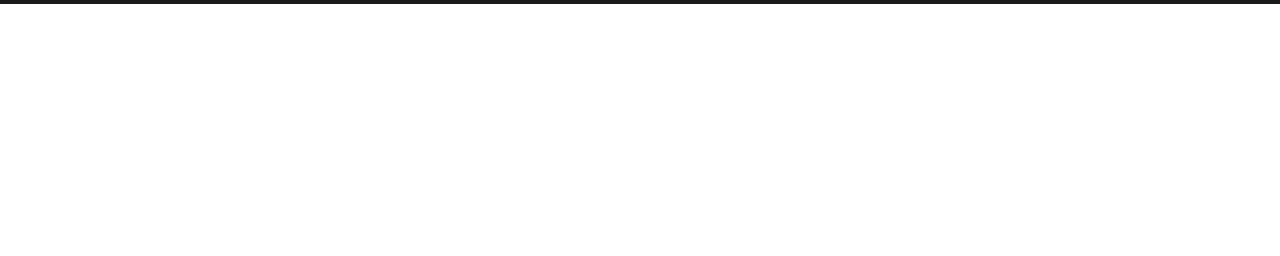
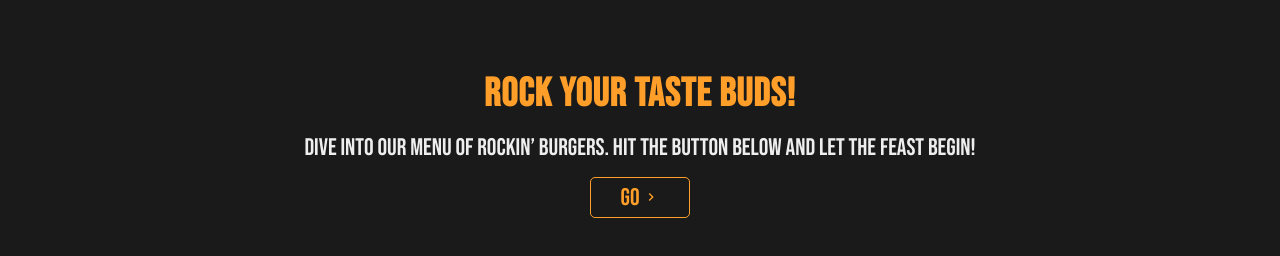
Before and after one commit to Oriiromero/Bass-Buns, a React (Vite) app: page / in a window 1280 px wide. Shown: the part 2294-2550 px from the top of the page. Before the commit the page ends 2298 px from the top, so only its background shows below. Built offline with nearby package versions, Linux system fonts and the light colour scheme.

Commit message:
menuButton done

```diff
--- a/package.json
+++ b/package.json
@@ -13,6 +13,7 @@
     "@emotion/react": "^11.11.3",
     "@emotion/styled": "^11.11.0",
     "@mui/icons-material": "^5.15.3",
+    "@mui/joy": "^5.0.0-beta.22",
     "@mui/material": "^5.15.3",
     "react": "^18.2.0",
     "react-dom": "^18.2.0",
--- a/src/components/MenuButton/MenuButton.css
+++ b/src/components/MenuButton/MenuButton.css
@@ -0,0 +1,45 @@
+.button-container {
+    display: flex;
+    width: 100%;
+    height: 35vh;
+    flex-direction: column;
+    justify-content: center;
+    align-items: center;
+    padding: 20px 0;
+}
+
+.button__title {
+    color: #FF9F29;
+    font-family: 'Bebas Neue', sans-serif;
+    font-size: 2.5rem;
+    letter-spacing: 1px;
+    margin-bottom: 15px;
+}
+
+.button__subtitle {
+    color: #EEEEEE;
+    font-family: 'Bebas Neue', sans-serif;
+    font-size: 1.5rem;
+    margin-bottom: 15px;
+}
+
+.button__btn {
+    width: 100px;
+    font-family: 'Bebas Neue', sans-serif;
+    color: #FF9F29;
+    font-size: 1.5rem;
+    background-color: transparent;
+    border: 1px solid #FF9F29;
+    border-radius: 5px;
+    padding: 5px;
+    cursor: pointer;
+    text-align: center;
+}
+
+.button__btn:hover {
+    color: #000000;
+    background-color: #FF9F29;
+    border: none;
+    box-shadow: 0 0 5px 5px #FF9F29;
+    transition: 1s ease;
+}
--- a/src/components/MenuButton/MenuButton.jsx
+++ b/src/components/MenuButton/MenuButton.jsx
@@ -1,8 +1,21 @@
-import React from 'react'
+import React from 'react';
+import ChevronRightIcon from '@mui/icons-material/ChevronRight';
+import './MenuButton.css';
+import { useNavigate } from "react-router-dom";
 
-const MenuButton = ({title, subtitle, buttonMsg}) => {
+const MenuButton = ({title, subtitle, route}) => {
+  const navigate = useNavigate();
+
+  const goToMenu = () => {
+    navigate(`/${route}`)
+  }
+
   return (
-    <div>MenuButton</div>
+    <div className='button-container'>
+        <h1 className='button__title'>{title}</h1>
+        <p className='button__subtitle'>{subtitle}</p>
+        <button onClick={goToMenu} className='button__btn'>Go  <ChevronRightIcon sx={{fontSize: 'medium'}}/></button>
+    </div>
   )
 }
 
--- a/src/pages/Home/Home.jsx
+++ b/src/pages/Home/Home.jsx
@@ -6,6 +6,7 @@
 import landing3 from '/images/landing3.jpg';
 import LandingImg from '../../components/LandingImg/LandingImg';
 import Slider from '../../components/Slider/Slider';
+import MenuButton from '../../components/MenuButton/MenuButton';
 
 const Home = () => {
 
@@ -17,6 +18,9 @@
         <Slider imageSrc={landing2} title={'Harmony on the Wall: A Visual Concerto'} subtitle={'Where Art, Music, and Inspiration Collide'} flipped={true} />
         <Slider imageSrc={landing3} title={'Jukebox Jamboree: A Melody of Memories'} subtitle={'Step into the Spotlight of the Rock Records Restaurant'} />
       </div>
+      <div className='menu-btn_container'>
+        <MenuButton title={'Rock Your Taste Buds!'} subtitle={'Dive into our menu of rockin’ burgers. Hit the button below and let the feast begin!'} route={'menu'}/>
+      </div>
 
     </div>
   )
```
Also changed, not shown: 1 other file (tests, documents, lock files or other folders).
